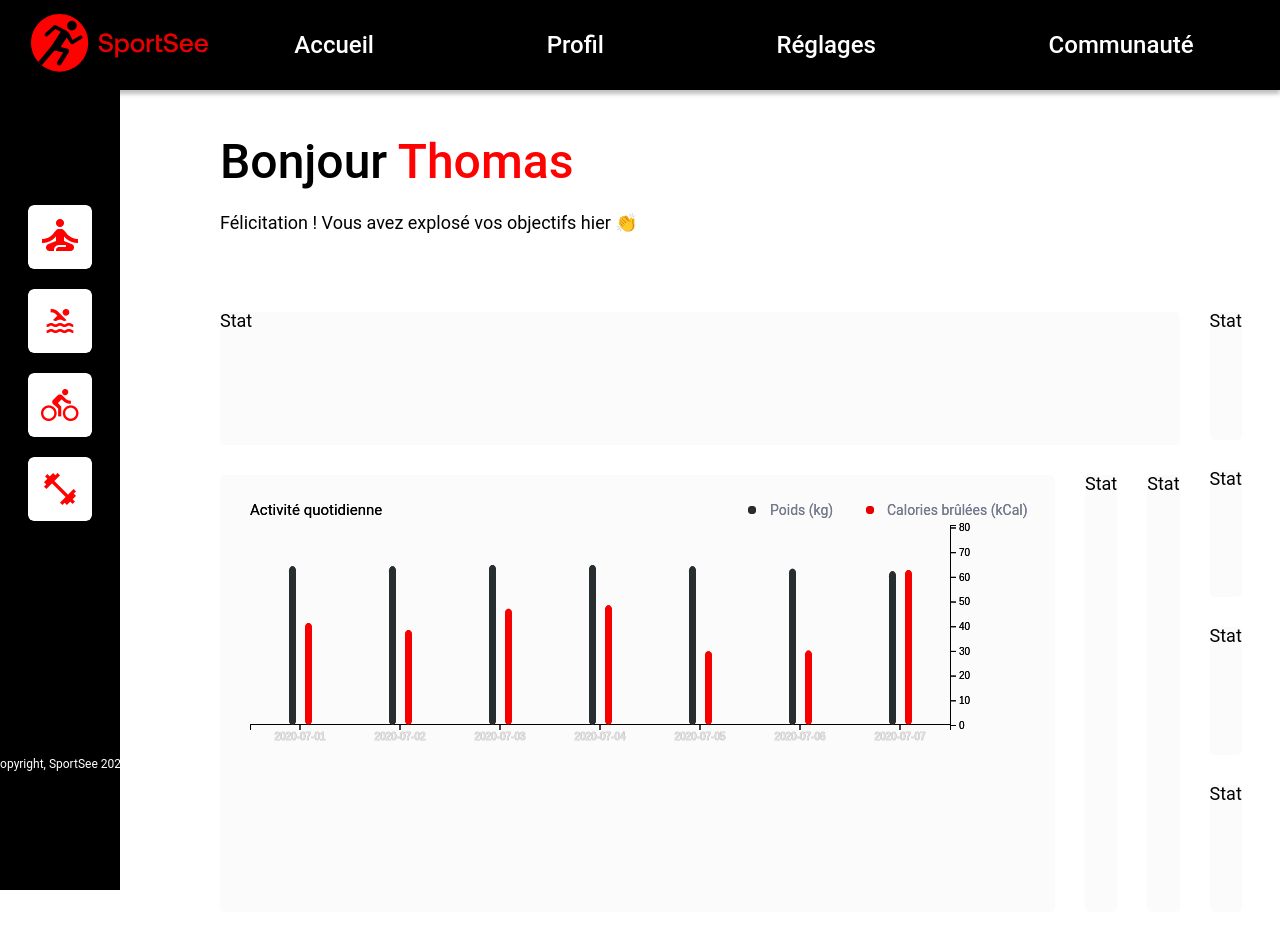
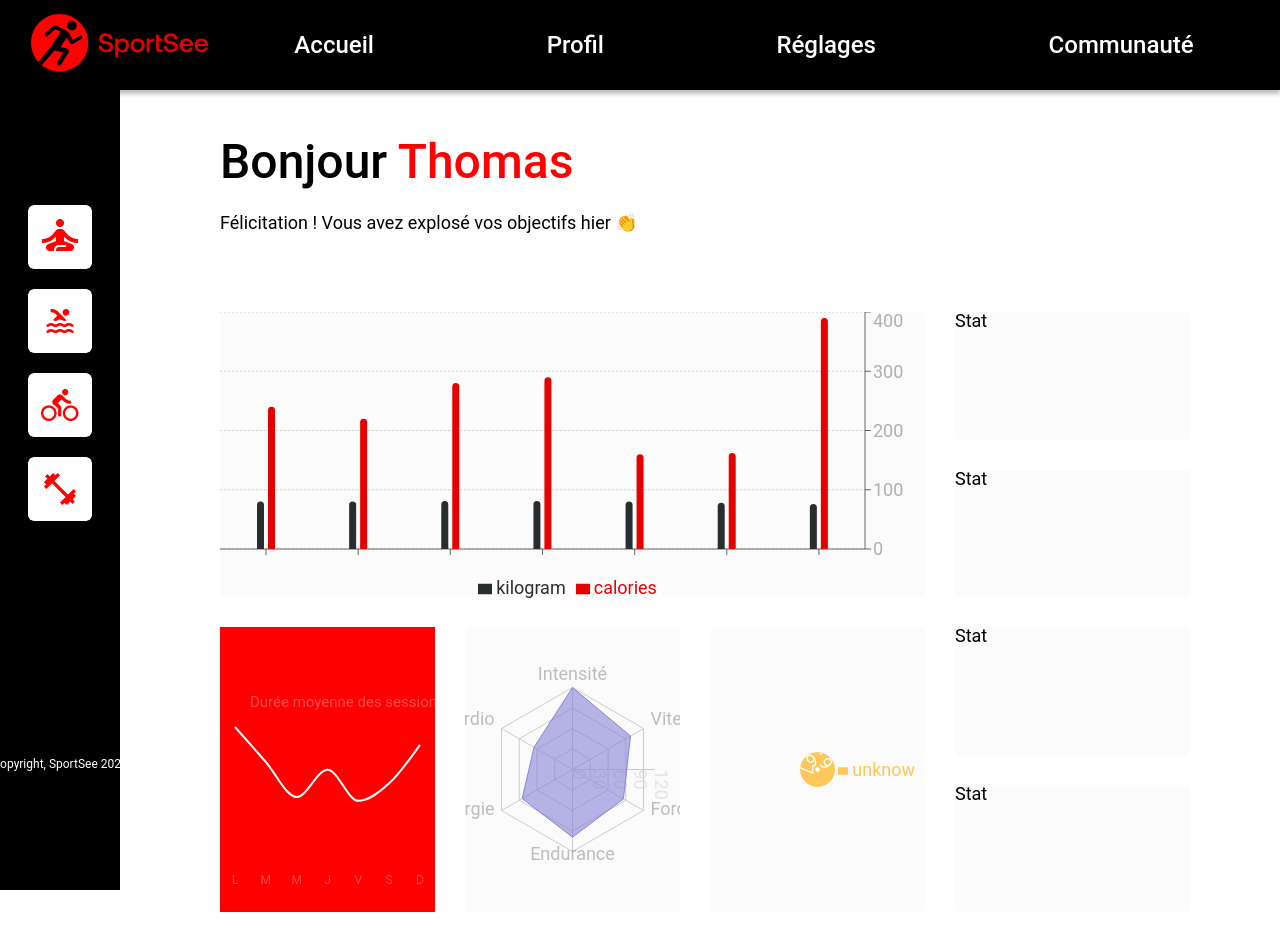
Before and after one commit to JKML5/SportSee, a React (Create React App) app: page / in a window 1280 px wide. Shown: the top 950 px of the page. Built offline with nearby package versions, Linux system fonts and the light colour scheme.

Commit message:
Recharts

```diff
--- a/package.json
+++ b/package.json
@@ -11,6 +11,7 @@
     "react-dom": "^18.2.0",
     "react-router-dom": "^6.4.4",
     "react-scripts": "5.0.1",
+    "recharts": "^2.1.16",
     "web-vitals": "^2.1.4"
   },
   "scripts": {
--- a/src/components/BarChart.jsx
+++ /dev/null
@@ -1,152 +0,0 @@
-import React, { useEffect } from 'react'
-import * as d3 from 'd3'
-import '../css/BarChart.css'
-
-function BarChart() {
-  const data = [
-    {
-      day: '2020-07-01',
-      kilogram: 80,
-      calories: 240,
-    },
-    {
-      day: '2020-07-02',
-      kilogram: 80,
-      calories: 220,
-    },
-    {
-      day: '2020-07-03',
-      kilogram: 81,
-      calories: 280,
-    },
-    {
-      day: '2020-07-04',
-      kilogram: 81,
-      calories: 290,
-    },
-    {
-      day: '2020-07-05',
-      kilogram: 80,
-      calories: 160,
-    },
-    {
-      day: '2020-07-06',
-      kilogram: 78,
-      calories: 162,
-    },
-    {
-      day: '2020-07-07',
-      kilogram: 76,
-      calories: 390,
-    },
-  ]
-
-  const width = 835
-  const height = 320
-
-  useEffect(() => {
-    const svg = d3.select('#barchart')
-
-    // Title
-    svg
-      .append('text')
-      .attr('x', 30)
-      .attr('y', 40)
-      .attr('font-size', '15px')
-      .text('Activité quotidienne')
-
-    // Circle 1
-    svg
-      .append('circle')
-      .attr('r', 4)
-      .attr('cx', 532)
-      .attr('cy', 35)
-      .style('fill', '#282D30')
-
-    // Legend 1
-    svg
-      .append('text')
-      .text('Poids (kg)')
-      .attr('x', 550)
-      .attr('y', 40)
-      .attr('font-size', '14px')
-      .style('fill', '#74798C')
-
-    // Legend 2
-    svg
-      .append('text')
-      .text('Calories brûlées (kCal)')
-      .attr('x', 667)
-      .attr('y', 40)
-      .attr('font-size', '14px')
-      .style('fill', '#74798C')
-
-    // Circle 2
-    svg
-      .append('circle')
-      .attr('r', 4)
-      .attr('cx', 650)
-      .attr('cy', 35)
-      .style('fill', '#E60000')
-
-    // x axis scale
-    const xScale = d3
-      .scaleBand()
-      .domain(data.map((d) => d.day))
-      .range([0, 700])
-
-    svg
-      .append('g')
-      .attr('transform', 'translate(30,249)')
-      .attr('stroke', '#dedede')
-      .call(d3.axisBottom(xScale))
-
-    // y axis scale
-    const yScale = d3
-      .scaleLinear()
-      .domain([0, d3.max(data, (d) => d.kilogram)])
-      .range([200, 0])
-
-    svg
-      .append('g')
-      .attr('transform', 'translate(730,50)')
-      .call(
-        d3
-          .axisRight(yScale)
-          .tickFormat((d) => `${d}`)
-          .ticks(10)
-      )
-
-    const barSpacing = 8
-
-    // bar "Poids"
-    svg
-      .selectAll('.bar')
-      .data(data)
-      .enter()
-      .append('rect')
-      .attr('x', (d) => xScale(d.day) + 77 - barSpacing)
-      .attr('y', (d) => yScale(d.kilogram) / 2 + 90)
-      .attr('width', 7)
-      .attr('height', (d) => (height - yScale(d.kilogram)) / 2)
-      .attr('fill', '#282D30') // color
-      .attr('rx', 5) // rounded
-
-    // bar "Calories"
-    svg
-      .selectAll('.bar2')
-      .data(data)
-      .enter()
-      .append('rect')
-      .attr('x', (d) => xScale(d.day) + 77 + barSpacing)
-      .attr('y', (d) => yScale(d.calories) / 7 + 204)
-      .attr('width', 7)
-      .attr('height', (d) => (height - yScale(d.calories)) / 7)
-      .attr('fill', '#F60000') // color
-      .attr('rx', 5) // rounded
-  }, [])
-
-  return <svg id="barchart" width={width} height={height} />
-}
-
-export default BarChart
--- /dev/null
+++ b/src/components/DailyActivityChart.jsx
@@ -0,0 +1,87 @@
+import {
+  BarChart,
+  Bar,
+  XAxis,
+  YAxis,
+  CartesianGrid,
+  Tooltip,
+  Legend,
+  ResponsiveContainer,
+} from 'recharts'
+import '../css/DailyActivityChart.css'
+
+function DailyActivityChart() {
+  const data = [
+    {
+      day: '2020-07-01',
+      kilogram: 80,
+      calories: 240,
+    },
+    {
+      day: '2020-07-02',
+      kilogram: 80,
+      calories: 220,
+    },
+    {
+      day: '2020-07-03',
+      kilogram: 81,
+      calories: 280,
+    },
+    {
+      day: '2020-07-04',
+      kilogram: 81,
+      calories: 290,
+    },
+    {
+      day: '2020-07-05',
+      kilogram: 80,
+      calories: 160,
+    },
+    {
+      day: '2020-07-06',
+      kilogram: 78,
+      calories: 162,
+    },
+    {
+      day: '2020-07-07',
+      kilogram: 76,
+      calories: 390,
+    },
+  ]
+
+  return (
+    <ResponsiveContainer className="card" width="100%" height="100%">
+      <BarChart
+        width={835}
+        height={320}
+        data={data}
+        margin={{
+          top: 0,
+          right: 0,
+          left: 0,
+          bottom: 0,
+        }}
+      >
+        <CartesianGrid strokeDasharray="2 2" vertical={false} />
+        <XAxis dataKey="name" />
+        <YAxis orientation="right" />
+        <Tooltip wrapperStyle={{ outline: 'none' }} />
+        <Legend />
+        <Bar
+          dataKey="kilogram"
+          fill="#282D30"
+          barSize={7}
+          radius={[10, 10, 0, 0]}
+        />
+        <Bar
+          dataKey="calories"
+          fill="#E60000"
+          barSize={7}
+          radius={[10, 10, 0, 0]}
+        />
+      </BarChart>
+    </ResponsiveContainer>
+  )
+}
+
+export default DailyActivityChart
--- /dev/null
+++ b/src/components/RadarChart.jsx
@@ -0,0 +1,71 @@
+import React, { PureComponent } from 'react'
+import {
+  Radar,
+  RadarChart,
+  PolarGrid,
+  PolarAngleAxis,
+  PolarRadiusAxis,
+  ResponsiveContainer,
+} from 'recharts'
+
+const data = [
+  {
+    subject: 'Intensité',
+    A: 120,
+    B: 110,
+    fullMark: 150,
+  },
+  {
+    subject: 'Vitesse',
+    A: 98,
+    B: 130,
+    fullMark: 150,
+  },
+  {
+    subject: 'Force',
+    A: 86,
+    B: 130,
+    fullMark: 150,
+  },
+  {
+    subject: 'Endurance',
+    A: 99,
+    B: 100,
+    fullMark: 150,
+  },
+  {
+    subject: 'Energie',
+    A: 85,
+    B: 90,
+    fullMark: 150,
+  },
+  {
+    subject: 'Cardio',
+    A: 65,
+    B: 85,
+    fullMark: 150,
+  },
+]
+
+export default class Example extends PureComponent {
+  static demoUrl = 'https://codesandbox.io/s/simple-radar-chart-rjoc6'
+
+  render() {
+    return (
+      <ResponsiveContainer width="100%" height="100%">
+        <RadarChart cx="50%" cy="50%" outerRadius="80%" data={data}>
+          <PolarGrid />
+          <PolarAngleAxis dataKey="subject" />
+          <PolarRadiusAxis />
+          <Radar
+            name="Mike"
+            dataKey="A"
+            stroke="#8884d8"
+            fill="#8884d8"
+            fillOpacity={0.6}
+          />
+        </RadarChart>
+      </ResponsiveContainer>
+    )
+  }
+}
--- /dev/null
+++ b/src/components/SessionsDurationChart.jsx
@@ -0,0 +1,79 @@
+import { LineChart, Line, XAxis, Tooltip, ResponsiveContainer } from 'recharts'
+import '../css/SessionsDurationChart.css'
+
+function SessionsDurationChart() {
+  const data = [
+    {
+      name: 'L',
+      uv: 400,
+    },
+    {
+      name: 'M',
+      uv: 300,
+    },
+    {
+      name: 'M',
+      uv: 200,
+    },
+    {
+      name: 'J',
+      uv: 278,
+    },
+    {
+      name: 'V',
+      uv: 189,
+    },
+    {
+      name: 'S',
+      uv: 239,
+    },
+    {
+      name: 'D',
+      uv: 349,
+    },
+  ]
+
+  return (
+    <ResponsiveContainer
+      width="100%"
+      height="100%"
+      className="sessionsDurationChart"
+    >
+      <LineChart
+        data={data}
+        margin={{ top: 100, left: 15, right: 15, bottom: 15 }}
+      >
+        <XAxis
+          dataKey="name"
+          axisLine={false}
+          tick={{ fill: '#ffffff' }}
+          tickLine={false}
+          style={{
+            fontFamily: 'Roboto, sans-serif',
+            fontSize: '12px',
+            opacity: '0.6',
+          }}
+          label={{
+            value: 'Durée moyenne des sessions',
+            position: 'insideBottomLeft',
+            offset: 15,
+            dy: -175,
+            fill: '#ffffff',
+            fillOpacity: '0.6',
+          }}
+        />
+        <Tooltip />
+
+        <Line
+          type="monotone"
+          dataKey="uv"
+          stroke="#ffffff"
+          dot={false}
+          strokeWidth="2"
+        />
+      </LineChart>
+    </ResponsiveContainer>
+  )
+}
+
+export default SessionsDurationChart
--- /dev/null
+++ b/src/components/SimpleRadialBarChart.jsx
@@ -0,0 +1,60 @@
+import React, { PureComponent } from 'react'
+import {
+  RadialBarChart,
+  RadialBar,
+  Legend,
+  ResponsiveContainer,
+} from 'recharts'
+
+const data = [
+  {
+    name: 'unknow',
+    uv: 6.67,
+    pv: 4800,
+    fill: '#ffc658',
+  },
+]
+
+const style = {
+  top: '50%',
+  right: 0,
+  transform: 'translate(0, -50%)',
+  lineHeight: '24px',
+}
+
+export default class Example extends PureComponent {
+  static demoUrl = 'https://codesandbox.io/s/simple-radial-bar-chart-qf8fz'
+
+  render() {
+    return (
+      <ResponsiveContainer
+        width="100%"
+        height="100%"
+        className="SimpleRadialBarChart"
+      >
+        <RadialBarChart
+          cx="50%"
+          cy="50%"
+          innerRadius="10%"
+          outerRadius="80%"
+          barSize={15}
+          data={data}
+        >
+          <RadialBar
+            minAngle={15}
+            label={{ position: 'insideStart', fill: '#fff' }}
+            background
+            clockWise
+            dataKey="uv"
+          />
+          <Legend
+            iconSize={10}
+            layout="vertical"
+            verticalAlign="middle"
+            wrapperStyle={style}
+          />
+        </RadialBarChart>
+      </ResponsiveContainer>
+    )
+  }
+}
--- /dev/null
+++ b/src/css/DailyActivityChart.css
@@ -0,0 +1,15 @@
+.recharts-tooltip-wrapper {
+  .customTooltip {
+    margin: 0;
+    line-height: 5px;
+    border: 1px solid #f5f5f5;
+    background-color: rgba(255, 255, 255, 255);
+    padding-bottom: 0%;
+
+    .tooltipTitle {
+      margin: -10px;
+      color: #666;
+      top:5px;
+    }
+  }
+}
--- /dev/null
+++ b/src/css/SessionsDurationChart.css
@@ -0,0 +1,8 @@
+.sessionsDurationChart {
+  background-color: #FF0000;
+  font-size: 15px;
+}
+
+.recharts-text tspan {
+  opacity: 0.5;
+}
--- a/src/pages/Home.jsx
+++ b/src/pages/Home.jsx
@@ -1,5 +1,8 @@
 import '../css/Home.css'
-import BarChart from '../components/BarChart'
+import SessionsDurationChart from '../components/SessionsDurationChart'
+import DailyActivityChart from '../components/DailyActivityChart'
+import RadarChart from '../components/RadarChart'
+import SimpleRadarBarChart from '../components/SimpleRadialBarChart'
 
 function Home() {
   return (
@@ -10,12 +13,16 @@ function Home() {
       <p>Félicitation ! Vous avez explosé vos objectifs hier 👏</p>
       <div className="dashboard">
         <div className="charts">
-          <div className="card">Stat</div>
-          <div className="card card1">
-            <BarChart />
+          <DailyActivityChart />
+          <div className="card">
+            <SessionsDurationChart />
           </div>
-          <div className="card">Stat</div>
-          <div className="card">Stat</div>
+          <div className="card">
+            <RadarChart />
+          </div>
+          <div className="card">
+            <SimpleRadarBarChart />
+          </div>
         </div>
         <div className="stats">
           <div className="card">Stat</div>
```
Also changed, not shown: 1 other file (tests, documents, lock files or other folders).
